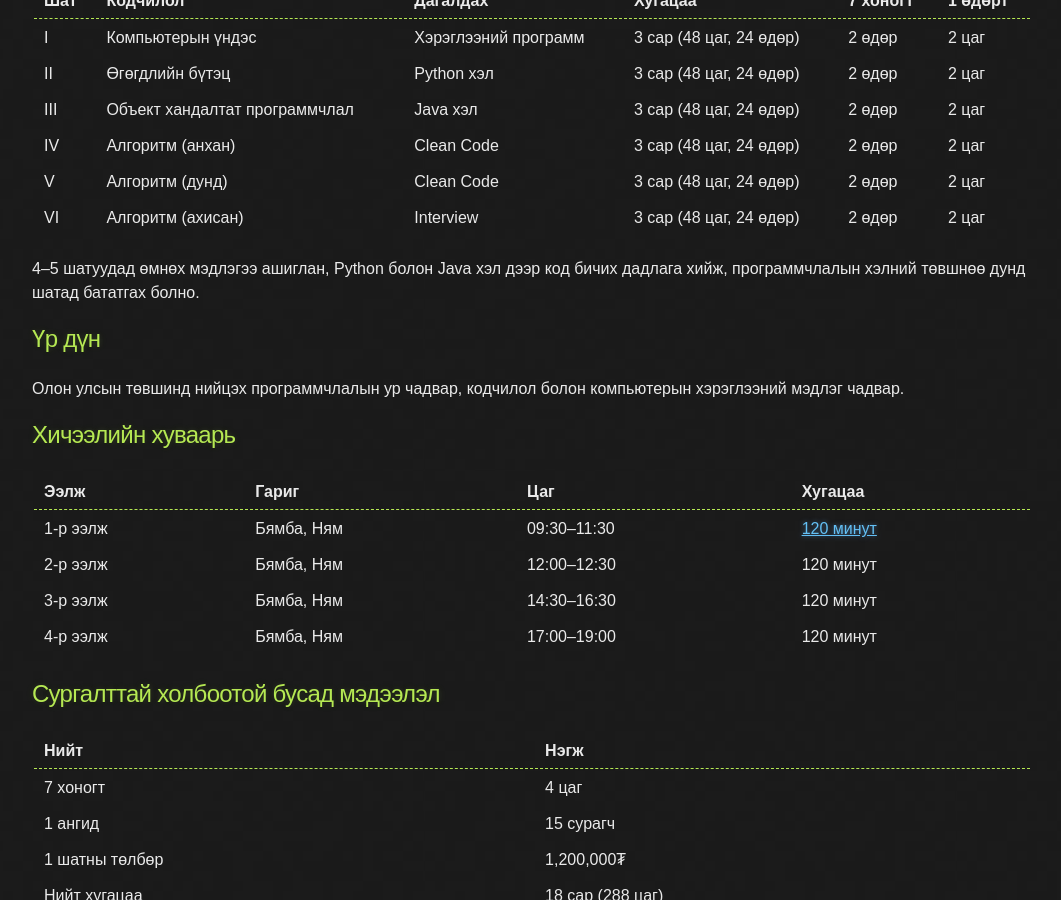
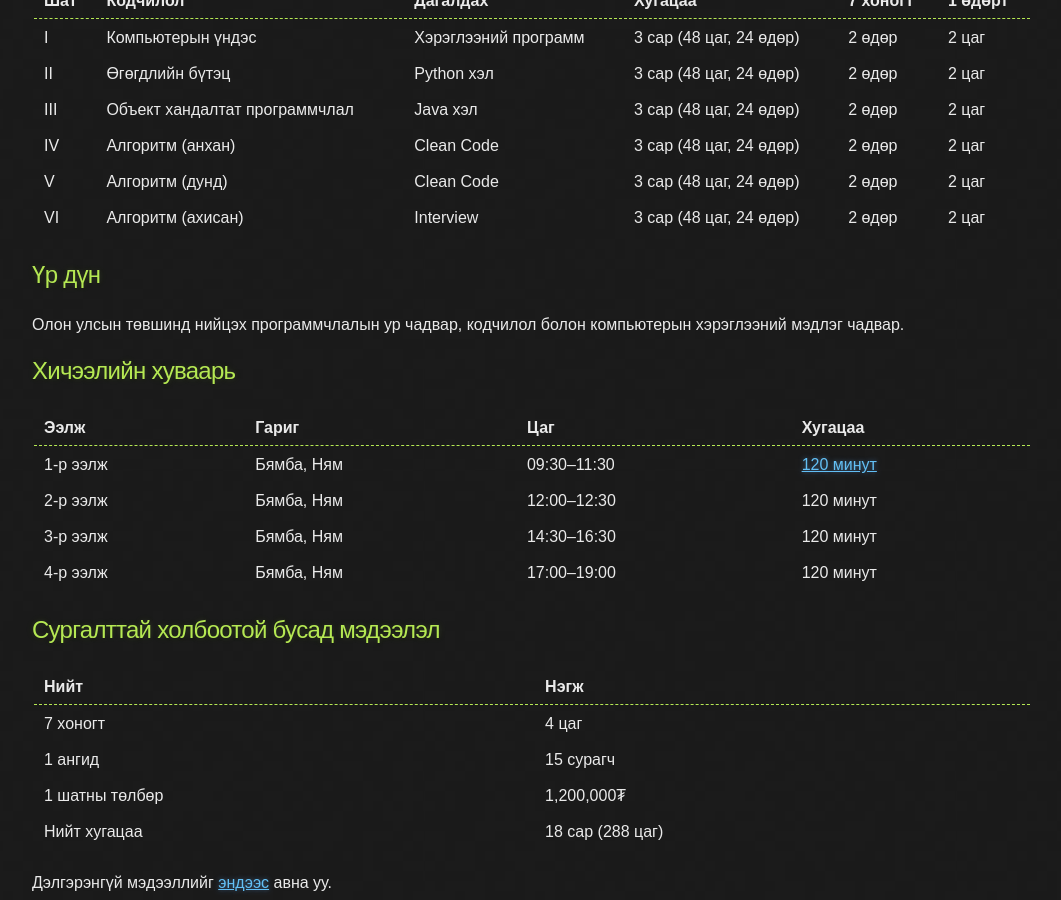
Before and after one commit to ganaatulgaa/corecode, a Jekyll site: the page built from index.md, in a window 1280 px wide and 900 px high, scrolled down 594 px. Shown: the whole window, without its empty margins (108-1169 px from the left). Built offline with Jekyll 4.4.1, drawn with Linux system fonts in a browser that asks for light colours.

Commit message:
Update index.md

```diff
--- a/index.md
+++ b/index.md
@@ -29,8 +29,6 @@ layout: default
 | VI  | Алгоритм (ахисан)             | Interview            | 3 сар (48 цаг, 24 өдөр) | 2 өдөр   | 2 цаг   |
 |-----+-------------------------------+----------------------+-------------------------+----------+---------|
 
-4--5 шатуудад өмнөх мэдлэгээ ашиглан, Python болон Java хэл дээр код бичих дадлага хийж, программчлалын хэлний төвшнөө дунд шатад бататгах болно.
-
 ## Үр дүн
 
 Олон улсын төвшинд нийцэх программчлалын ур чадвар, кодчилол болон компьютерын хэрэглээний мэдлэг чадвар.
```
